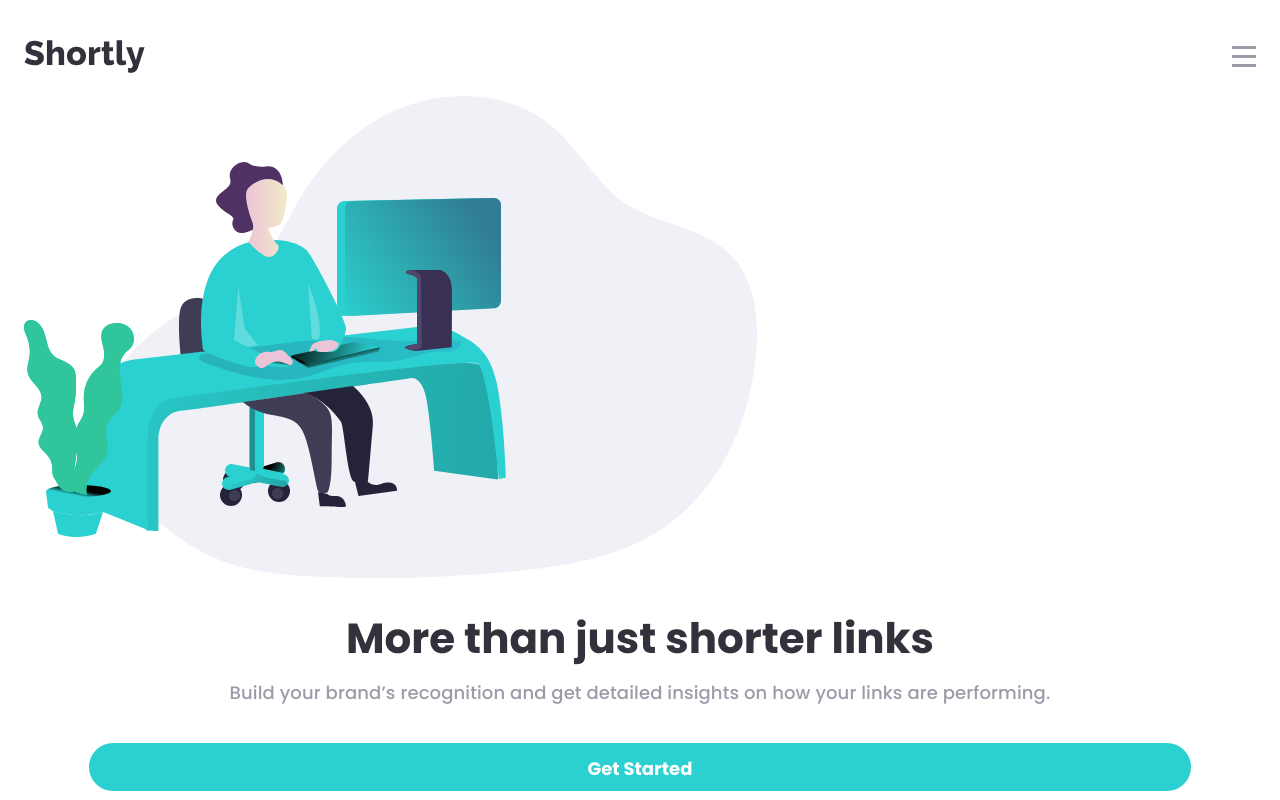
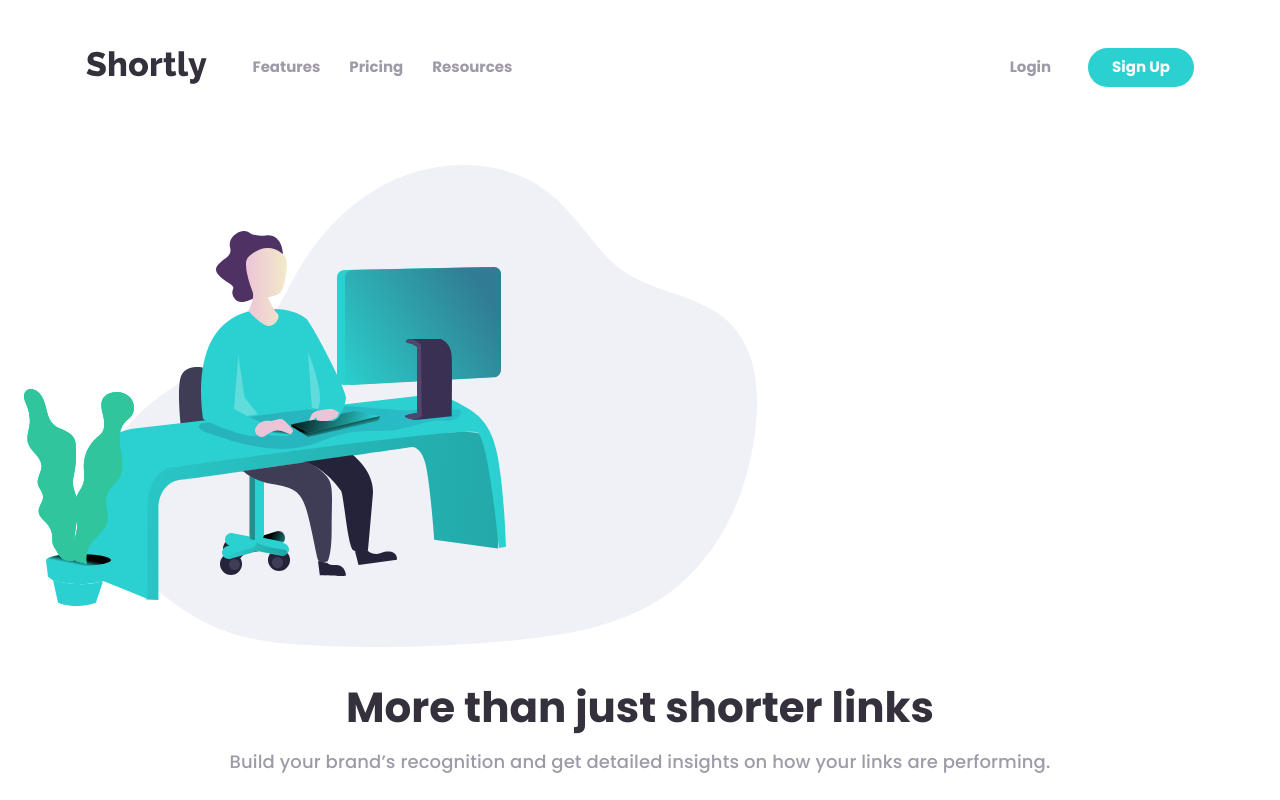
Before and after one commit to Mikoyzskie/fm-url-shortener, a Next.js app: page / in a window 1280 px wide. Shown: the top 800 px of the page. Built offline with nearby package versions, Linux system fonts and the light colour scheme.

Commit message:
responsive header

```diff
--- a/src/app/layout.tsx
+++ b/src/app/layout.tsx
@@ -20,7 +20,7 @@ export default function RootLayout({
 }>) {
   return (
     <html lang="en">
-      <body className={`${inter.className} pt-10`}>
+      <body className={`${inter.className} pt-10 md:pt-12`}>
         <Header />
         <div className="">
           <main className="pb-[168px] px-6">
--- a/src/components/Header.tsx
+++ b/src/components/Header.tsx
@@ -9,16 +9,28 @@ import clsx from 'clsx'
 export default function Header() {
 
     const [show, setShow] = useState(false)
+    const headers = ["Features", "Pricing", "Resources"]
 
     return (
-        <header className='flex flex-row justify-between items-center relative pb-[23px] px-6'>
+        <header className='flex flex-row justify-between items-center relative pb-[23px] md:pb-[78px] px-6 md:px-0 max-w-[1108px] w-full mx-auto'>
+            <div className='flex items-center gap-[45.43px]'>
                 <Image
                     src={"/logo.svg"}
                     alt='shortly logo'
                     height={33}
                     width={121}
                 />
-            <svg onClick={() => { setShow(!show) }} className='hover:cursor pointer' width="24" height="21" viewBox="0 0 24 21" fill="none" xmlns="http://www.w3.org/2000/svg">
+                <div className='hidden gap-[29px] md:flex'>
+                    {
+                        headers.map((header, index) => {
+                            return (
+                                <p className='text-[15px] font-bold text-[#9E9AA8] hover:text-[#34313D] hover:cursor-pointer' key={index}>{header}</p>
+                            )
+                        })
+                    }
+                </div>
+            </div>
+            <svg onClick={() => { setShow(!show) }} className='hover:cursor-pointer block md:hidden' width="24" height="21" viewBox="0 0 24 21" fill="none" xmlns="http://www.w3.org/2000/svg">
                 <rect width="24" height="3" fill="#9E9AA8" />
                 <rect y="9" width="24" height="3" fill="#9E9AA8" />
                 <rect y="18" width="24" height="3" fill="#9E9AA8" />
@@ -33,6 +45,12 @@ export default function Header() {
                 <Link href={"/"}>Resources</Link>
                 <Button text='Sign up' />
             </div>
+
+
+            <div className='md:flex items-center gap-[37px] hidden'>
+                <p className='text-[15px] font-bold text-[#9E9AA8] hover:text-[#34313D] hover:cursor-pointer'>Login</p>
+                <button className='text-[15px] font-bold py-2 px-6 rounded-full bg-[#2BD0D0] text-white hover:bg-[#9AE3E3]'>Sign Up</button>
+            </div>
         </header>
     )
 }
```
Lines whose indentation alone changed are shown as unchanged.
